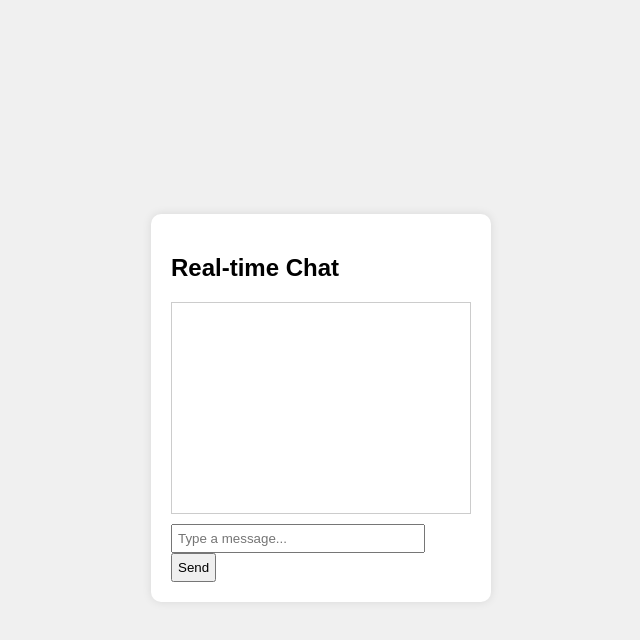
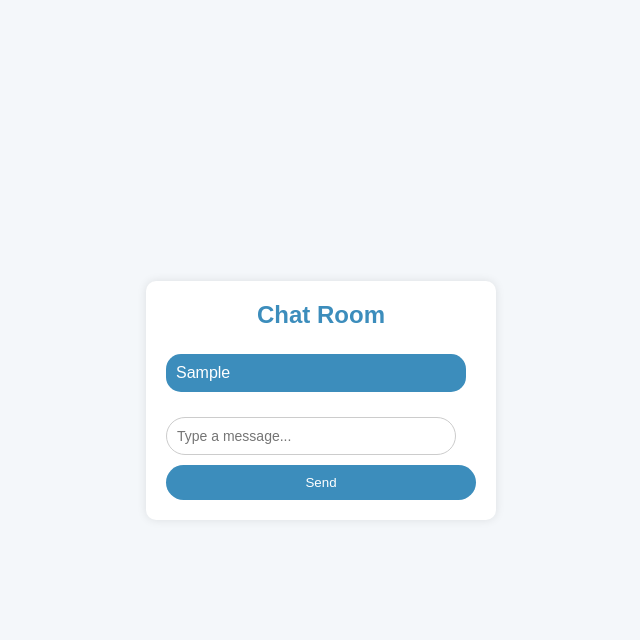
Before and after one commit to GOHANX916/Fromtexnd, a plain HTML site: page index.html in a window 1280 px wide. Both pictures are taken after typing "Sample" into the empty fields and a click on the button "Send". Shown: the whole page, without its empty margins (319-959 px from the left). Drawn offline with Linux system fonts and the light colour scheme.

Commit message:
Initial commit

```diff
--- a/index.html
+++ b/index.html
@@ -8,10 +8,10 @@
 </head>
 <body>
     <div id="chat-container">
-        <h2>Real-time Chat</h2>
-        <div id="messages"></div>
+        <h2>Chat Room</h2>
+        <div id="messages" class="messages"></div>
         <input type="text" id="messageInput" placeholder="Type a message...">
-        <button onclick="sendMessage()">Send</button>
+        <button id="sendBtn">Send</button>
     </div>
     <script src="script.js"></script>
 </body>
--- a/script.js
+++ b/script.js
@@ -1,13 +1,31 @@
 const ws = new WebSocket("wss://baxkend.onrender.com"); // Use your Render backend URL
 
+// Handle incoming messages
 ws.onmessage = (event) => {
     const messageDiv = document.createElement("div");
+    messageDiv.classList.add("message");
     messageDiv.textContent = event.data;
     document.getElementById("messages").appendChild(messageDiv);
+    document.getElementById("messages").scrollTop = document.getElementById("messages").scrollHeight;
 };
 
-function sendMessage() {
+// Send message when clicking the send button
+document.getElementById("sendBtn").addEventListener("click", () => {
     const input = document.getElementById("messageInput");
-    ws.send(input.value);
-    input.value = "";
-}
+    if (input.value.trim() !== "") {
+        ws.send(input.value);
+        const messageDiv = document.createElement("div");
+        messageDiv.classList.add("message", "user");
+        messageDiv.textContent = input.value;
+        document.getElementById("messages").appendChild(messageDiv);
+        document.getElementById("messages").scrollTop = document.getElementById("messages").scrollHeight;
+        input.value = "";
+    }
+});
+
+// Optional: Send message when pressing Enter
+document.getElementById("messageInput").addEventListener("keypress", (event) => {
+    if (event.key === "Enter") {
+        document.getElementById("sendBtn").click();
+    }
+});
--- a/styles.css
+++ b/styles.css
@@ -1,30 +1,76 @@
+* {
+    margin: 0;
+    padding: 0;
+    box-sizing: border-box;
+}
+
 body {
-    font-family: Arial, sans-serif;
+    font-family: 'Arial', sans-serif;
+    background-color: #f4f7fa;
     display: flex;
     justify-content: center;
     align-items: center;
     height: 100vh;
-    background-color: #f0f0f0;
+    margin: 0;
 }
+
 #chat-container {
-    width: 300px;
+    width: 350px;
+    background-color: #ffffff;
+    border-radius: 10px;
     padding: 20px;
-    background: white;
-    border-radius: 10px;
-    box-shadow: 0 0 10px rgba(0,0,0,0.1);
+    box-shadow: 0px 0px 10px rgba(0, 0, 0, 0.1);
+    display: flex;
+    flex-direction: column;
 }
+
+h2 {
+    text-align: center;
+    color: #3c8dbc;
+    margin-bottom: 20px;
+}
+
 #messages {
-    height: 200px;
+    flex-grow: 1;
     overflow-y: auto;
+    max-height: 300px;
+    margin-bottom: 20px;
+    padding-right: 10px;
+}
+
+.message {
+    background-color: #e6e6e6;
+    padding: 10px;
+    border-radius: 15px;
+    margin: 5px 0;
+    word-wrap: break-word;
+}
+
+.message.user {
+    background-color: #3c8dbc;
+    color: white;
+    align-self: flex-end;
+}
+
+#messageInput {
+    padding: 10px;
+    border-radius: 20px;
     border: 1px solid #ccc;
     margin-bottom: 10px;
-    padding: 5px;
+    width: calc(100% - 20px);
+    font-size: 14px;
 }
-input {
-    width: 80%;
-    padding: 5px;
+
+#sendBtn {
+    padding: 10px;
+    background-color: #3c8dbc;
+    color: white;
+    border: none;
+    border-radius: 20px;
+    cursor: pointer;
+    transition: background-color 0.3s;
 }
-button {
-    padding: 5px;
-    cursor: pointer;
+
+#sendBtn:hover {
+    background-color: #2b6f96;
 }
```
